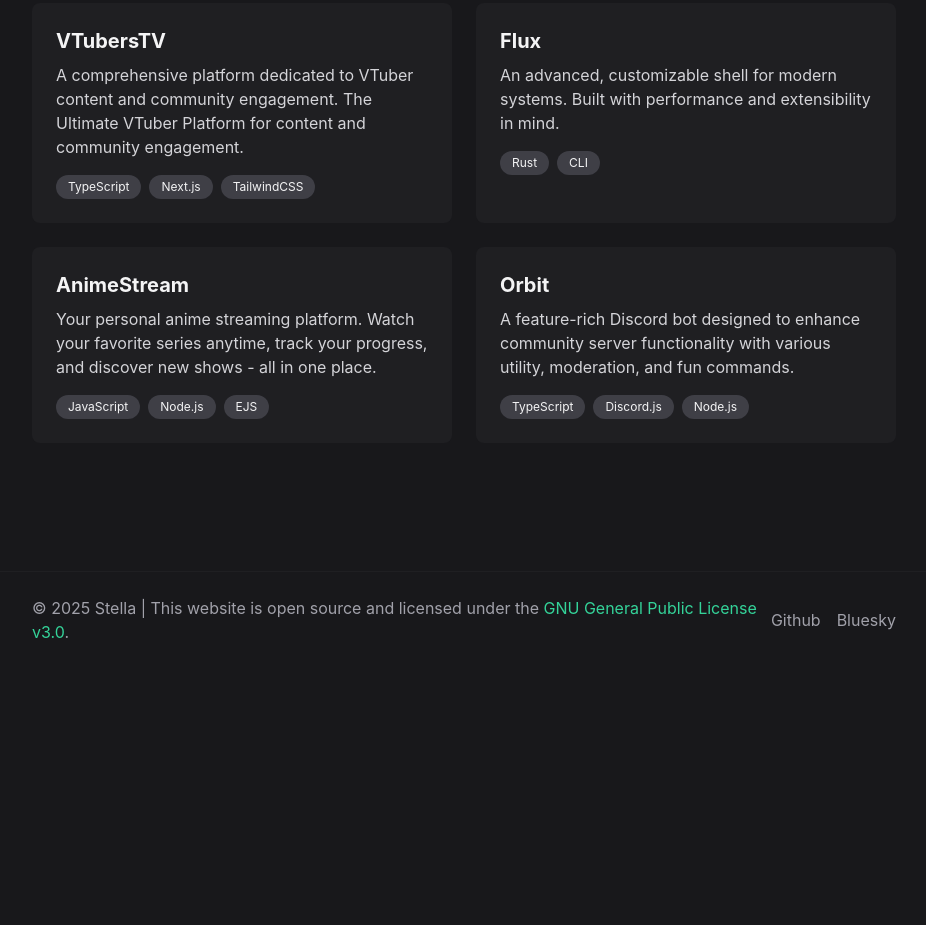
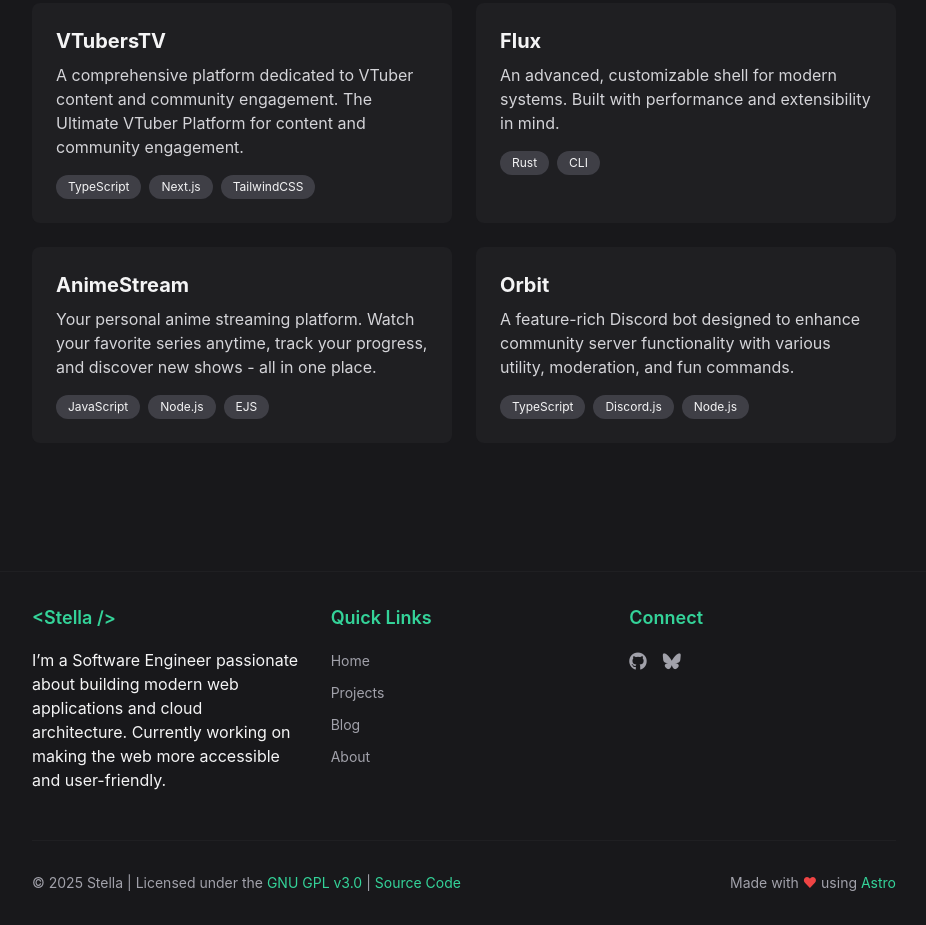
Before and after one commit to chocoOnEstrogen/choco.rip, an Astro site: page / in a window 1280 px wide. Shown: the part 1301-2226 px from the top of the page, without its empty margins (176-1102 px from the left). Before the commit the page ends 1969 px from the top, so only its background shows below. Built offline with nearby package versions, Linux system fonts and the light colour scheme; Astro itself is replaced by a stand-in of ours.

Commit message:
Redesign footer with improved layout, added quick links, and enhanced social connections

```diff
--- a/src/layouts/Main.astro
+++ b/src/layouts/Main.astro
@@ -4,6 +4,8 @@
 import config from '../config'
 import Modal from '../components/Modal.astro'
 import keywords from '../../public/keywords.json'
+import HomeAbout from '../components/HomeAbout.astro'
+
 
 interface Props {
 	title?: string
@@ -254,27 +256,52 @@
 			</Modal>
 		</main>
 
-		<footer class="border-t border-zinc-800/50">
-			<div class="max-w-4xl mx-auto px-4 py-6">
-				<div class="flex justify-between items-center">
-					<p class="text-zinc-400" data-ani="fade-up">
-						© {new Date().getFullYear()}
-						{config.author.name} | This website is open source and licensed under the <a href="/open-source/license" class="text-emerald-400 hover:text-emerald-300 transition-colors">GNU General Public License v3.0</a>.
+		<footer class="border-t border-zinc-800/50 mt-auto">
+			<div class="max-w-4xl mx-auto px-4 py-8">
+				<div class="grid grid-cols-1 md:grid-cols-3 gap-8">
+					<div class="space-y-4" data-ani="fade-up">
+						<h3 class="text-lg font-semibold text-emerald-400">&lt;{config.author.name} /&gt;</h3>
+						<p class="text-zinc-400 text-sm">
+							<HomeAbout />
 						</p>
+					</div>
+
+					<div class="space-y-4" data-ani="fade-up" data-delay="100">
+						<h3 class="text-lg font-semibold text-emerald-400">Quick Links</h3>
+						<ul class="space-y-2">
+							{navItems.map(item => (
+								<li>
+									<a href={item.path} class="text-zinc-400 hover:text-emerald-400 transition-colors text-sm">
+										{item.name}
+									</a>
+								</li>
+							))}
+						</ul>
+					</div>
+
+					<div class="space-y-4" data-ani="fade-up" data-delay="200">
+						<h3 class="text-lg font-semibold text-emerald-400">Connect</h3>
 						<div class="flex gap-4">
-						{
-							Object.keys(config.author.social).map((social, index) => (
+							{Object.entries(config.author.social).map(([key, value]) => (
 								<a
-									href={config.author.social[social]}
+									href={value}
 									class="text-zinc-400 hover:text-emerald-400 transition-colors"
-									data-ani="fade-up"
-									data-delay={`${(index + 1) * 100}`}
+									title={normalizeSocial(key)}
 								>
-									{normalizeSocial(social)}
+									<i class={`fab fa-${key} text-lg`}></i>
 								</a>
-							))
-						}
+							))}
 						</div>
+					</div>
+				</div>
+
+				<div class="border-t border-zinc-800/50 mt-8 pt-8 flex flex-col md:flex-row justify-between items-center gap-4">
+					<p class="text-zinc-400 text-sm text-center md:text-left" data-ani="fade-up">
+						© {new Date().getFullYear()} {config.author.name} | Licensed under the <a href="/open-source/license" class="text-emerald-400 hover:text-emerald-300 transition-colors">GNU GPL v3.0</a> | <a href="https://github.com/chocoOnEstrogen/choco.rip" class="text-emerald-400 hover:text-emerald-300 transition-colors">Source Code</a>
+					</p>
+					<p class="text-zinc-400 text-sm" data-ani="fade-up" data-delay="100">
+						Made with <span class="text-red-500">♥</span> using <a href="https://astro.build" class="text-emerald-400 hover:text-emerald-300 transition-colors">Astro</a>
+					</p>
 				</div>
 			</div>
 		</footer>
```
Lines whose indentation alone changed are shown as unchanged.
